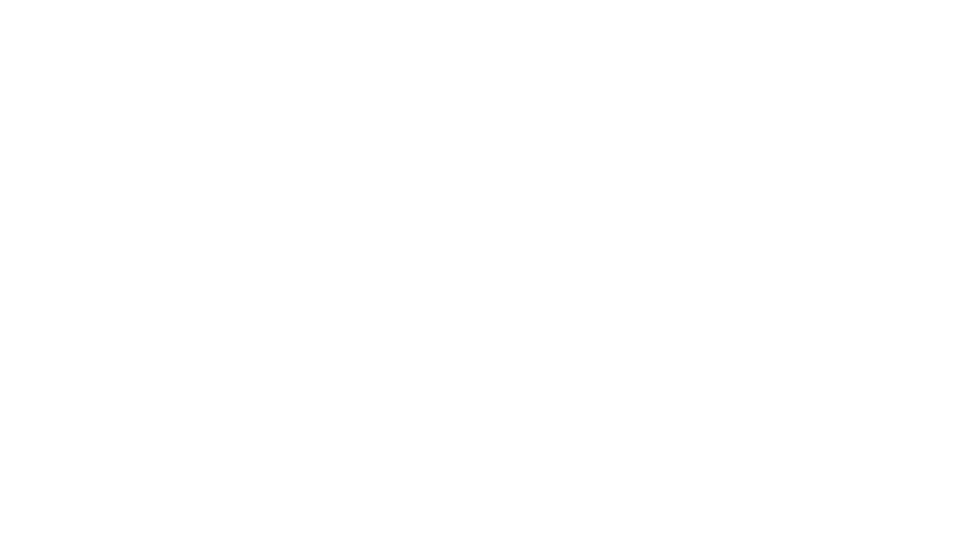
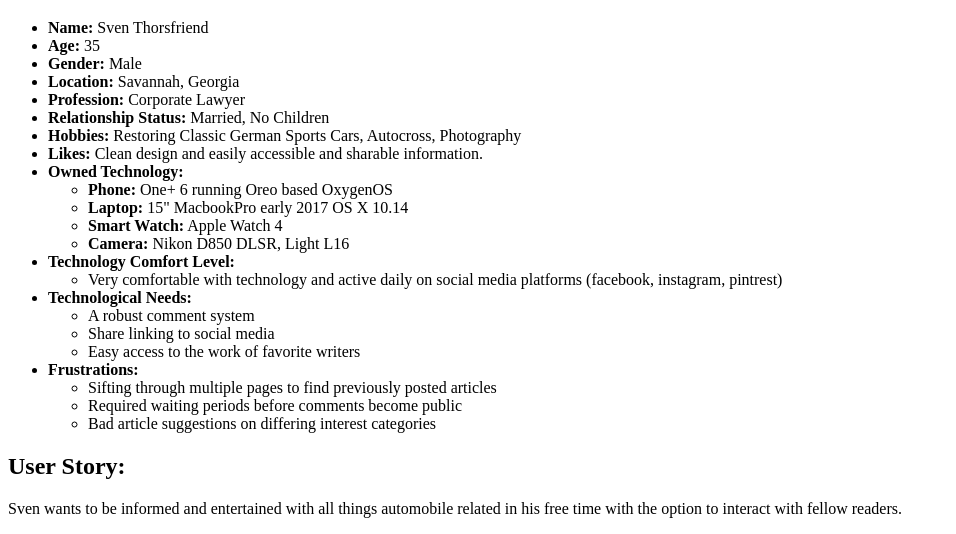
Before and after one commit to Dnakitare/data-design, a PHP site: page / in a window 1280 px wide. Before the commit the part shown is empty. Shown: the part 628-1162 px from the top of the page, without its empty margins (0-956 px from the left). Before the commit the page ends 800 px from the top, so only its background shows below. Run offline with PHP 8.4, Linux system fonts and the light colour scheme.

Commit message:
Sven's Persona and User Story index.php

```diff
--- a/index.php
+++ b/index.php
@@ -1,7 +1,47 @@
-<?php
-/**
- * Created by PhpStorm.
- * User: overlord
- * Date: 10/10/18
- * Time: 11:53 AM
- */
+<!DOCTYPE html>
+	<head>
+		<meta charset="UTF-8">
+		<title>Data Design Project</title>
+	</head>
+	<body>
+		<h1>Data Design Project</h1>
+		<h2>User Persona:</h2>
+		<img src="Sven.jpg" alt="Sven Thorsfriend" height="500">
+		<ul>
+			<li><strong>Name:</strong> Sven Thorsfriend</li>
+			<li><strong>Age:</strong> 35</li>
+			<li><strong>Gender:</strong> Male</li>
+			<li><strong>Location:</strong> Savannah, Georgia</li>
+			<li><strong>Profession:</strong> Corporate Lawyer</li>
+			<li><strong>Relationship Status:</strong> Married, No Children</li>
+			<li><strong>Hobbies:</strong> Restoring Classic German Sports Cars, Autocross, Photography</li>
+			<li><strong>Likes: </strong> Clean design and easily accessible and sharable information.</li>
+			<li><strong>Owned Technology:</strong></li>
+			<ul>
+				<li><strong>Phone:</strong> One+ 6 running Oreo based OxygenOS</li>
+				<li><strong>Laptop:</strong> 15" MacbookPro early 2017 OS X 10.14</li>
+				<li><strong>Smart Watch:</strong> Apple Watch 4</li>
+				<li><strong>Camera:</strong> Nikon D850 DLSR, Light L16</li>
+			</ul>
+			<li><strong>Technology Comfort Level:</strong></li>
+			<ul>
+				<li>Very comfortable with technology and active daily on social
+					media platforms (facebook, instagram, pintrest)</li>
+			</ul>
+			<li><strong>Technological Needs:</strong></li>
+			<ul>
+				<li>A robust comment system</li>
+				<li>Share linking to social media</li>
+				<li>Easy access to the work of favorite writers</li>
+			</ul>
+			<li><strong>Frustrations:</strong></li>
+			<ul>
+				<li>Sifting through multiple pages to find previously posted articles</li>
+				<li>Required waiting periods before comments become public</li>
+				<li>Bad article suggestions on differing interest categories</li>
+			</ul>
+		</ul>
+		<h2>User Story:</h2>
+		<p>Sven wants to be informed and entertained with all things automobile related in his free time with the option to
+			interact with fellow readers.</p>
+	</body>
```
